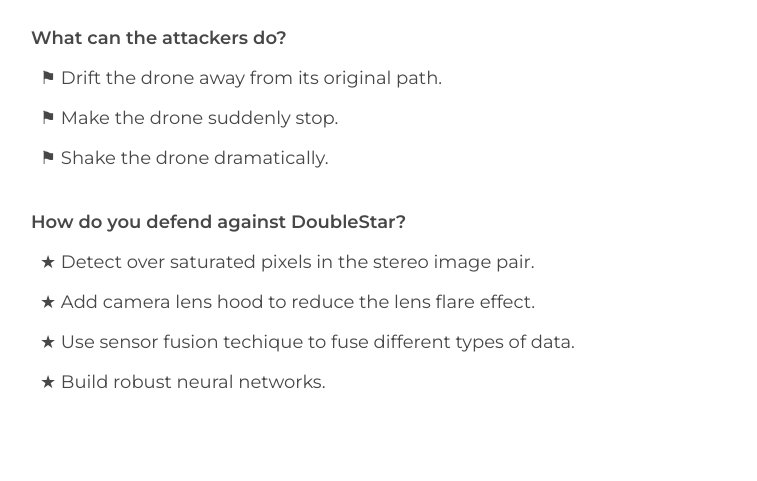
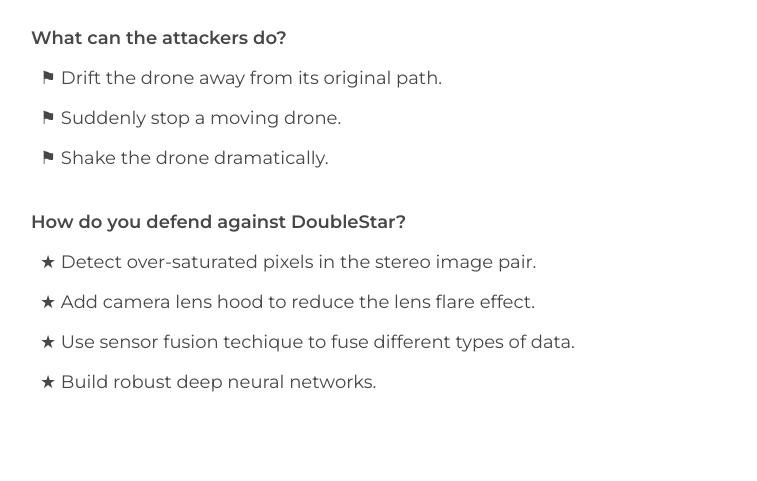
Before and after one commit to fakedepth/doublestar.github.io, a Jekyll site: the page built from index.md, in a window 1280 px wide and 900 px high, scrolled down 2105 px. Shown: the part 153-634 px from the top of the window, without its empty margins (272-1029 px from the left). Built offline with Jekyll 4.4.1, drawn with Linux system fonts in a browser that asks for light colours.

Commit message:
Tue Oct 26 12:56:35 EDT 2021

```diff
--- a/_layouts/default.html
+++ b/_layouts/default.html
@@ -112,7 +112,7 @@ conditions. our experimental results show that DoubleStar creates fake depth up
 
 							<b> What can the attackers do?</b>
 								<li class="answer">  &#9873  Drift the drone away from its original path. </li>
-								<li class="answer">  &#9873  Make the drone suddenly stop. </li>
+								<li class="answer">  &#9873  Suddenly stop a moving drone. </li>
 								<li class="answer">  &#9873  Shake the drone dramatically.</li>
 
 						</li><br>
@@ -120,10 +120,10 @@ conditions. our experimental results show that DoubleStar creates fake depth up
 
 
 						<b> How do you defend against DoubleStar?</b>
-								<li class="answer">  &#9733 Detect over saturated pixels in the stereo image pair. </li>
+								<li class="answer">  &#9733 Detect over-saturated pixels in the stereo image pair. </li>
 								<li class="answer">  &#9733 Add camera lens hood to reduce the lens flare effect. </li>
 								<li class="answer">  &#9733 Use sensor fusion techique to fuse different types of data. </li>
-								<li class="answer">  &#9733 Build  robust  neural  networks. </li>
+								<li class="answer">  &#9733 Build  robust deep neural  networks. </li>
 
 						</li>
 						<p></p>
```
